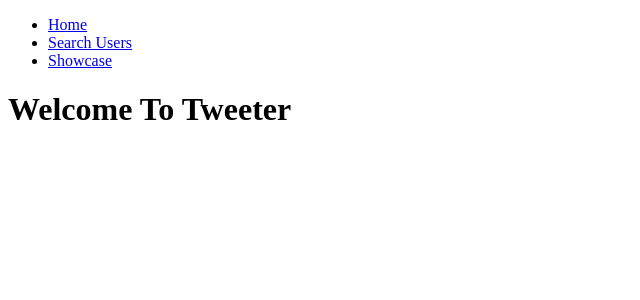
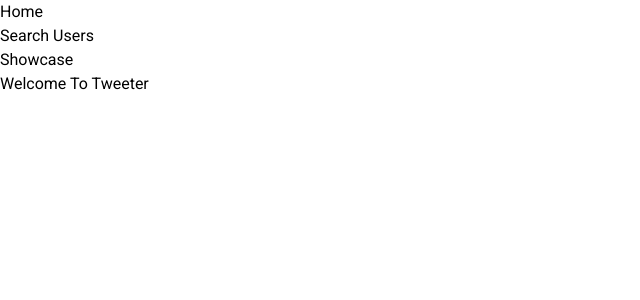
Before and after one commit to BrandonCarp/tweeter, a React (Create React App) app: page / in a window 1280 px wide. Shown: the top 300 px of the page, without its empty margins (0-640 px from the left). Built offline with nearby package versions, Linux system fonts and the light colour scheme.

Commit message:
light & dark mode

```diff
--- a/src/Components/Home.js
+++ b/src/Components/Home.js
@@ -1,7 +1,10 @@
+import { useState } from "react";
+
 export function Home() {
+  const [darkMode, setDarkMode] = useState({});
   return (
     <>
-      <h1>Welcome To Tweeter</h1>
+      <h1 className="">Welcome To Tweeter</h1>
     </>
   );
 }
--- a/src/Components/TweetShowcase.js
+++ b/src/Components/TweetShowcase.js
@@ -1,7 +1,7 @@
 export function TweetShowcase() {
   return (
     <>
-      <h1>Showcase</h1>
+      <h1>Tweeter Showcase</h1>
     </>
   );
 }
--- a/src/index.css
+++ b/src/index.css
@@ -1,8 +1,14 @@
-body {
+@import url('https://fonts.googleapis.com/css2?family=Roboto:ital,wght@0,100;0,300;0,400;0,500;0,700;0,900;1,100;1,300;1,400;1,500;1,700;1,900&display=swap');
 
+
+
+@tailwind base;
+@tailwind components;
+@tailwind utilities;
+
+@layer base {
+  html {
+    font-family: Roboto;
+
+  }
 }
-
-code {
-  font-family: source-code-pro, Menlo, Monaco, Consolas, 'Courier New',
-    monospace;
-}
--- /dev/null
+++ b/src/nightToggle.js
@@ -0,0 +1 @@
+export function nightToggle() {}
--- a/tailwind.config.js
+++ b/tailwind.config.js
@@ -1,8 +1,34 @@
 /** @type {import('tailwindcss').Config} */
 module.exports = {
   content: ["./src/**/*.{js,jsx,ts,tsx}"],
+  darkMode: "className",
   theme: {
-    extend: {},
+    screens: {
+      xms: "320px",
+      sm: "480px",
+      md: "768px",
+      lg: "992px",
+      xl: "1200px",
+    },
+    extend: {
+      colors: {
+        primaryDark: "#111114",
+        secondaryDark: "#131316",
+        secondaryOrange: "#262833",
+      },
+      fontSize: {
+        xs: ".75rem",
+        sm: ".875rem",
+        base: "1rem",
+        baselg: "1.5rem",
+        md: "1.75rem",
+        l: "2rem",
+        xl: "2.5rem",
+        xxl: "3rem",
+        xxxl: "3.5rem",
+        xlxl: "4rem",
+      },
+    },
   },
   plugins: [],
 };
```
